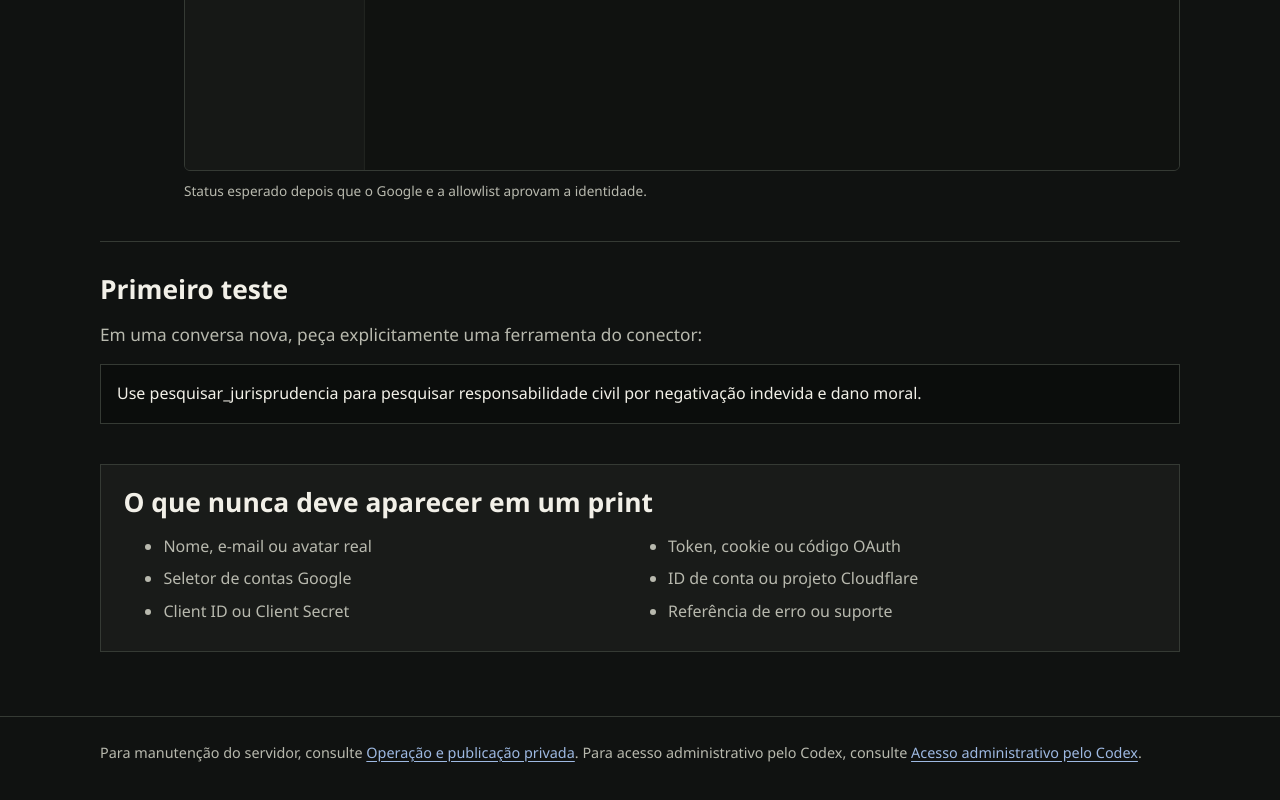
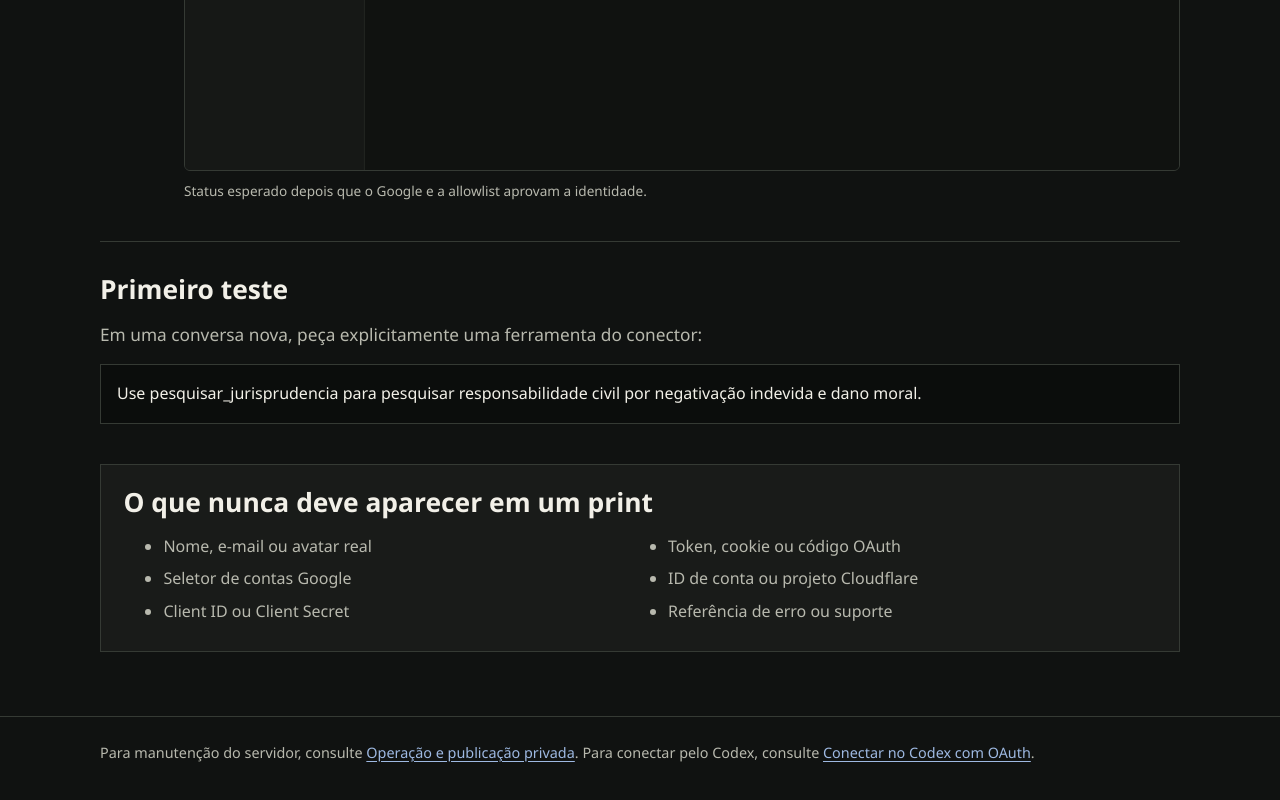
Before and after one commit to brunoflma/jurisprudenciaia-mcp, a website: page docs/deploy-guide.html in a window 1280 px wide. Shown: the part 3270-4070 px from the top of the page. Drawn offline with Linux system fonts and the light colour scheme.

Commit message:
docs(guide): corrige rodape do guia visual para o fluxo OAuth
O rodape ainda apontava para 'acesso administrativo pelo Codex', resquicio
da era do Bearer estatico. O Codex agora usa o mesmo fluxo OAuth 2.1 dos
demais clientes, entao o link passa a refletir o titulo atual de codex.md.

```diff
--- a/docs/deploy-guide.html
+++ b/docs/deploy-guide.html
@@ -170,6 +170,6 @@
     </div>
   </main>
 
-  <footer><div class="wrap">Para manutenção do servidor, consulte <a href="deployment.md">Operação e publicação privada</a>. Para acesso administrativo pelo Codex, consulte <a href="codex.md">Acesso administrativo pelo Codex</a>.</div></footer>
+  <footer><div class="wrap">Para manutenção do servidor, consulte <a href="deployment.md">Operação e publicação privada</a>. Para conectar pelo Codex, consulte <a href="codex.md">Conectar no Codex com OAuth</a>.</div></footer>
 </body>
 </html>
```
